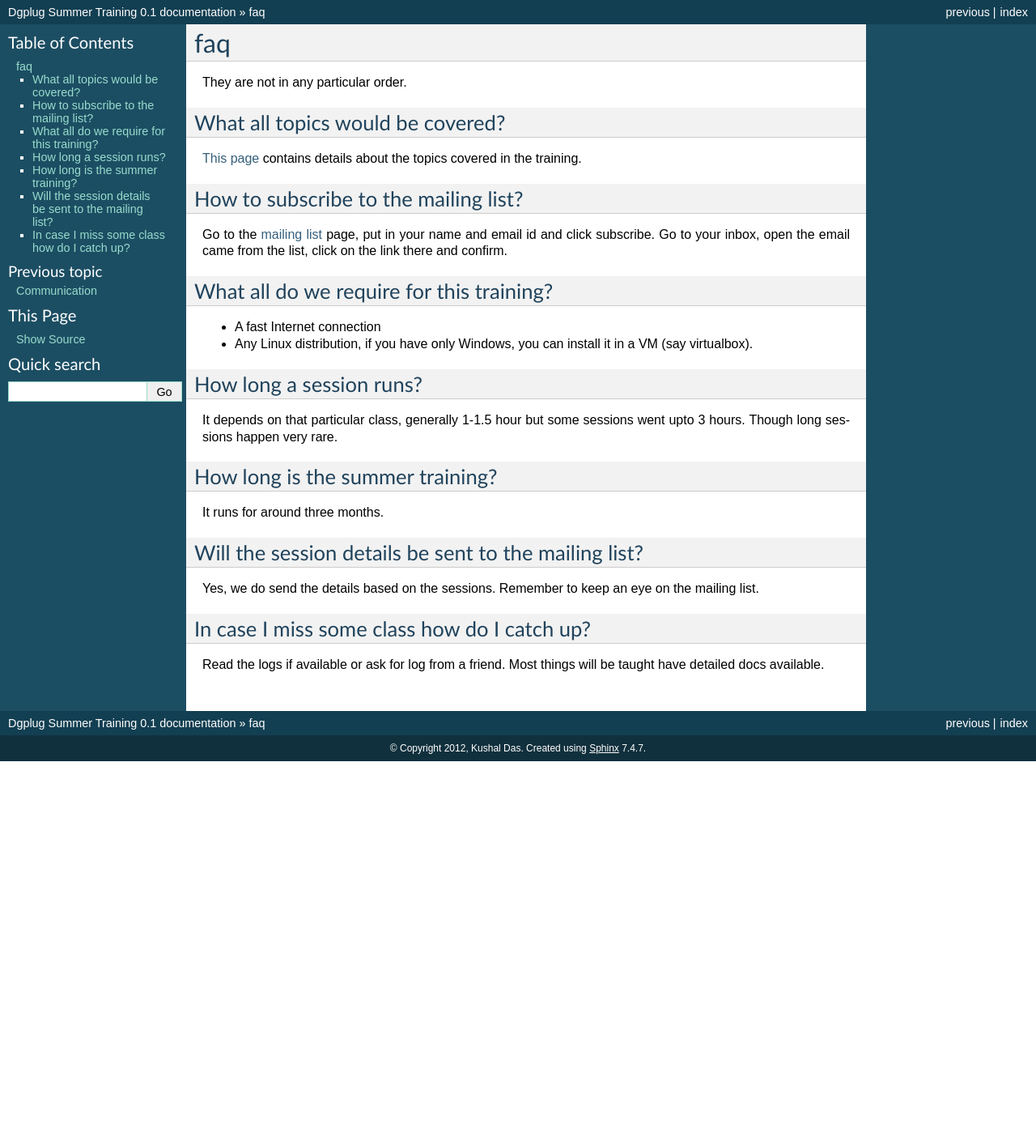
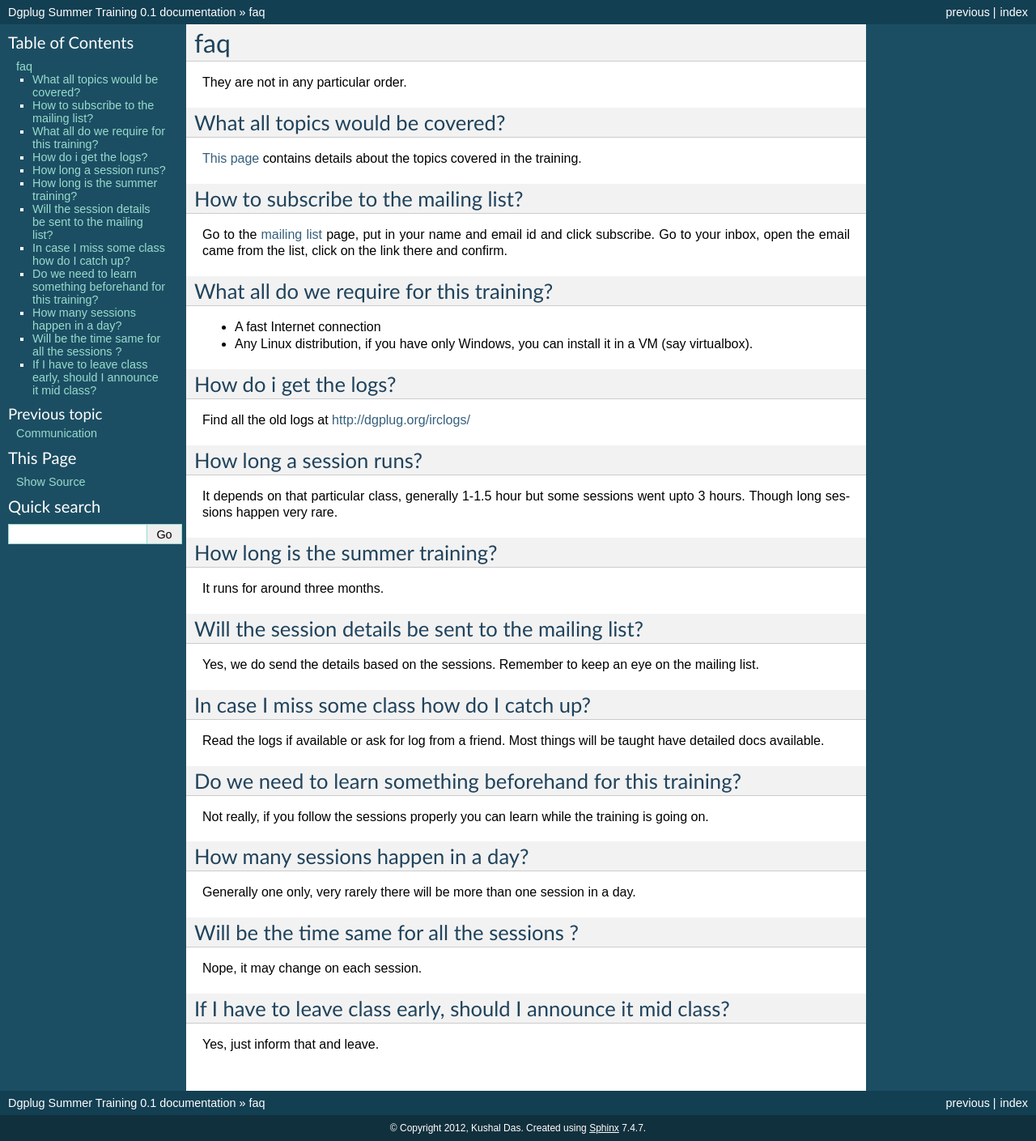
Before and after one commit to kushaldas/summertraining, a Sphinx documentation site: the page built from docs/faq.rst, in a window 1280 px wide. Shown: the whole page at 81% size. Built offline with Sphinx 7.4.7, drawn with Linux system fonts in a browser that asks for light colours; before the commit the page ends 940 px from its top, so only the background shows below that.

Commit message:
More questions.

```diff
--- a/docs/faq.rst
+++ b/docs/faq.rst
@@ -22,6 +22,12 @@ What all do we require for this training?
 - A fast Internet connection
 - Any Linux distribution, if you have only Windows, you can install it in a VM (say virtualbox).
 
+How do i get the logs?
+-----------------------
+
+Find all the old logs at http://dgplug.org/irclogs/
+
+
 How long a session runs?
 -------------------------
 
@@ -44,3 +50,25 @@ In case I miss some class how do I catch up?
 
 Read the logs if available or ask for log from a friend. Most things will be taught
 have detailed docs available.
+
+
+Do we need to learn something beforehand for this training?
+------------------------------------------------------------
+
+Not really, if you follow the sessions properly you can learn while the training
+is going on.
+
+How many sessions happen in a day?
+-----------------------------------
+
+Generally one only, very rarely there will be more than one session in a day.
+
+Will be the time same for all the sessions ?
+----------------------------------------------
+
+Nope, it may change on each session.
+
+If I have to leave class early, should I announce it mid class?
+---------------------------------------------------------------
+
+Yes, just inform that and leave.
```
